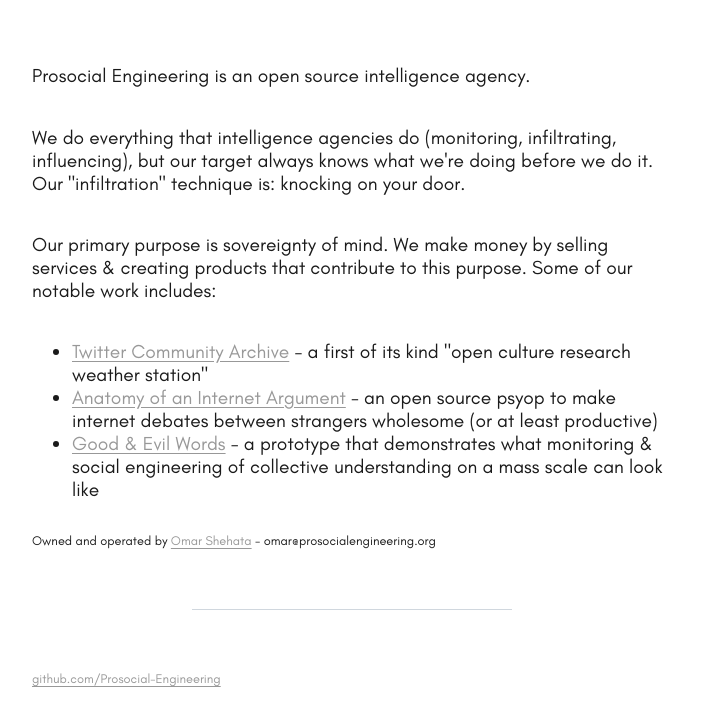
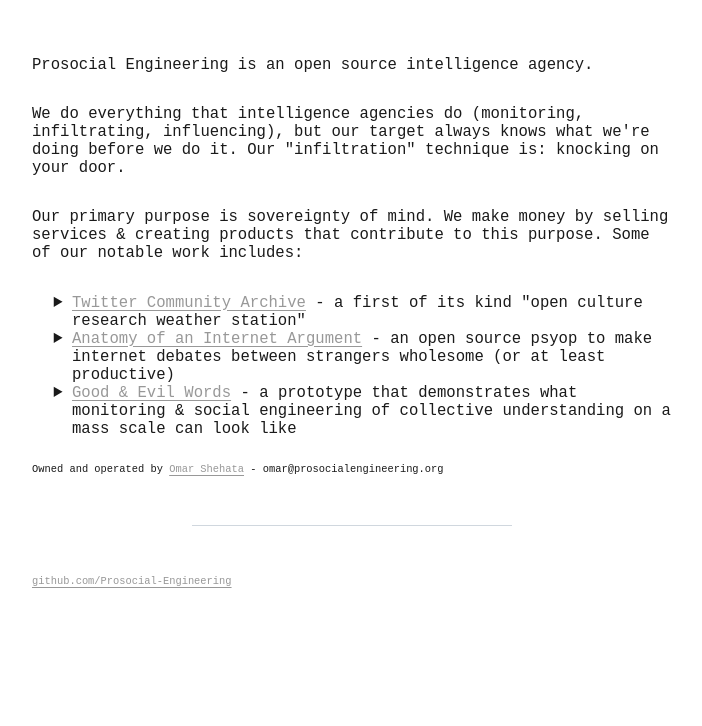
Before and after one commit to OmarShehata/prosocial-engineering, a website built with Vite: page index.html in a window 1280 px wide. Shown: the whole page, without its empty margins (288-990 px from the left). Built offline with nearby package versions, Linux system fonts and the light colour scheme.

Commit message:
tweak fonts

```diff
--- a/index.html
+++ b/index.html
@@ -9,6 +9,10 @@
   </head>
   <body>
     <style>
+      html {
+        font-family: monospace;
+      }
+
       main {
         display: flex;
         flex-direction: column;
@@ -29,6 +33,10 @@
         display: inline-block;
         word-wrap: break-word;
         font-size: 5px;
+      }
+
+      ul {
+        list-style: disclosure-closed;
       }
     </style>
 
```
